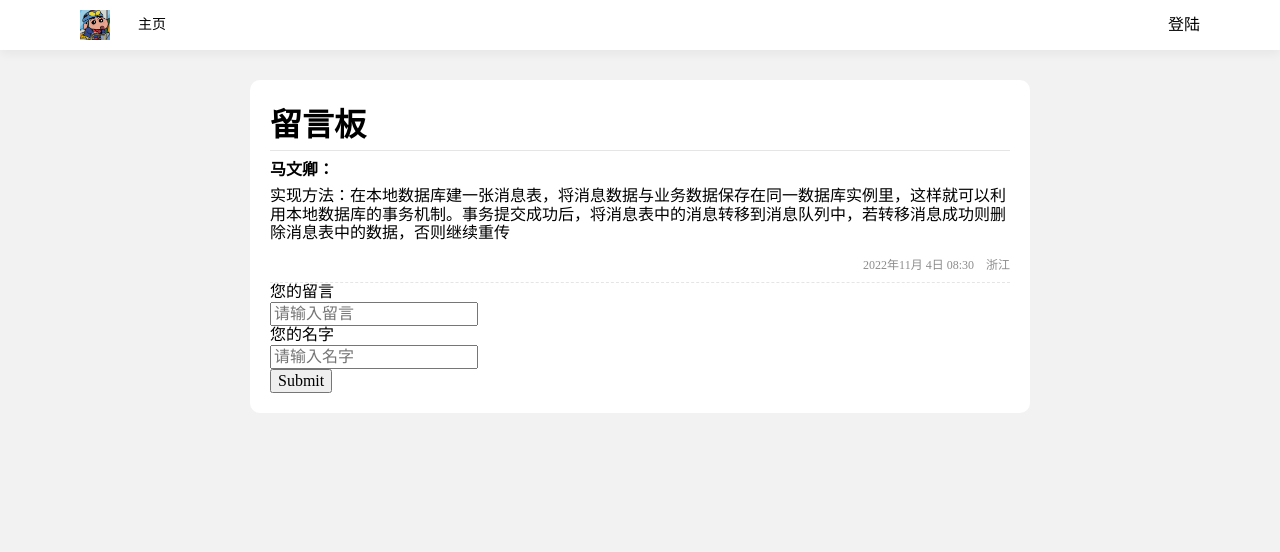
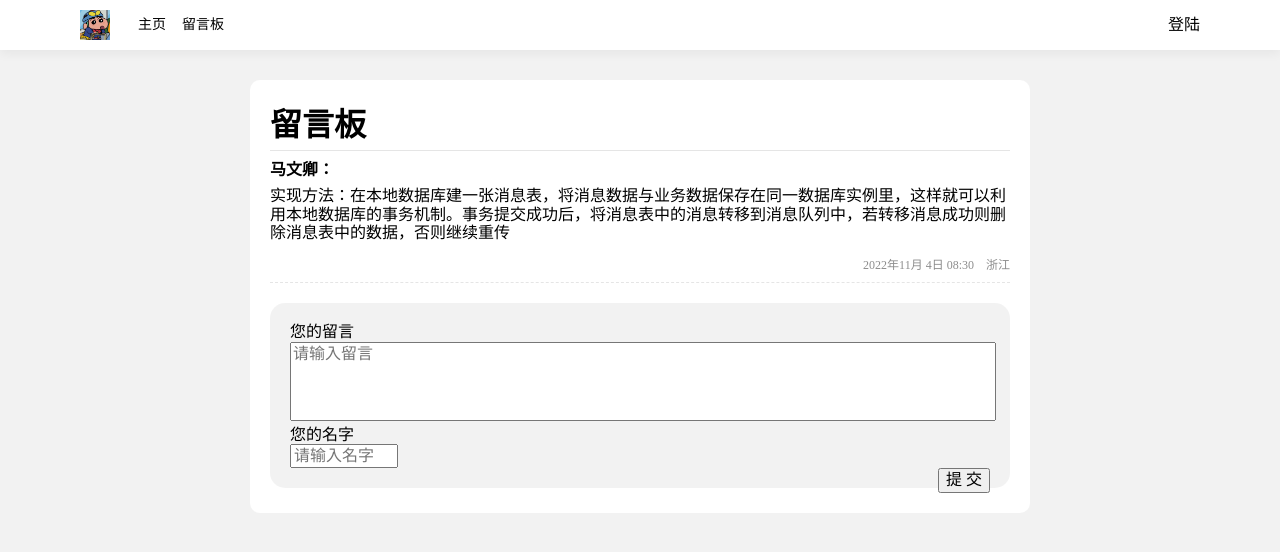
Before and after one commit to mawenqing1/blog-front, a React (Vite) app: page /layout/words in a window 1280 px wide. Shown: the top 552 px of the page. Built offline with nearby package versions, Linux system fonts and the light colour scheme; a small style sheet from the web is missing.

Commit message:
feat: comments

```diff
--- a/src/components/topNav/index.tsx
+++ b/src/components/topNav/index.tsx
@@ -15,10 +15,10 @@ const TopNav: FC = () => {
       text: '主页',
       router: '/layout/home'
     },
-    // {
-    //   text: '留言板',
-    //   router: '/layout/words'
-    // }
+    {
+      text: '留言板',
+      router: '/layout/words'
+    }
   ]
 
   const handleCloseModal = () => {
--- a/src/pages/words/index.module.less
+++ b/src/pages/words/index.module.less
@@ -48,6 +48,24 @@
         }
     }
 
+    .words_input {
+        margin-top: 20px;
+        padding: 20px;
+        border-radius: 15px;
+        background-color: rgba(0, 0, 0, 0.05);
+        :global {
+            .ant-form-item-control-input-content {
+                width: 100%;
+                .ant-input {
+                    width: 100px;
+                }
+                .ant-btn {
+                    float: right;
+                }
+            }
+        }
+    }
+
     @keyframes identifier {
         0% {
             transform: translateY(20px);
--- a/src/pages/words/index.tsx
+++ b/src/pages/words/index.tsx
@@ -1,6 +1,13 @@
 import React, { FC, Fragment, useRef } from "react";
 import { Input, Button, message as msg, Form, FormInstance } from 'antd';
 import styles from './index.module.less';
+
+interface FinishProps {
+    name: string
+    words: string
+}
+
+const { TextArea } = Input;
 
 const LeaveWords: FC = () => {
     const formRef = useRef<FormInstance<any>>(null);
@@ -18,15 +25,23 @@ const LeaveWords: FC = () => {
         )
     };
 
+    const onFinish = (value: FinishProps) => {
+        console.log(value);
+    };
+
+    const onFinishFailed = () => {
+        msg.error("请输入完整信息！")
+    }
+
     const renderCommentBox = () => {
         return (
             <div className={styles.words_input}>
                 <Form
                     name="comment"
                     ref={formRef}
-                    labelCol={{ span: 5 }}
-                    wrapperCol={{ span: 16 }}
                     initialValues={{ remember: false }}
+                    onFinish={onFinish}
+                    onFinishFailed={onFinishFailed}
                     autoComplete="off"
                 >
                     <Form.Item
@@ -34,7 +49,7 @@ const LeaveWords: FC = () => {
                         name='words'
                         rules={[{ required: true, message: '请输入留言!' }]}
                     >
-                        <Input placeholder="请输入留言" />
+                        <TextArea placeholder="请输入留言" style={{width: '100%', resize: 'none'}} rows={4} maxLength={200} />
                     </Form.Item>
                     <Form.Item
                         label="您的名字"
@@ -43,9 +58,9 @@ const LeaveWords: FC = () => {
                     >
                         <Input placeholder="请输入名字" />
                     </Form.Item>
-                    <Form.Item wrapperCol={{ offset: 8, span: 16 }}>
+                    <Form.Item>
                         <Button type="primary" htmlType="submit">
-                            Submit
+                            提交
                         </Button>
                     </Form.Item>
                 </Form>
```
